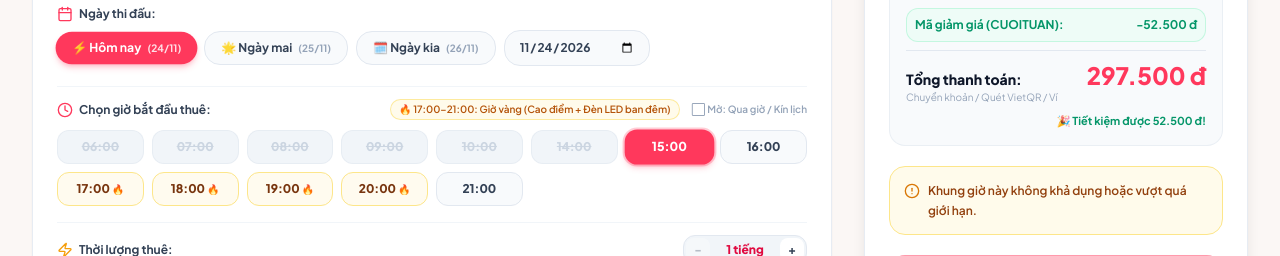
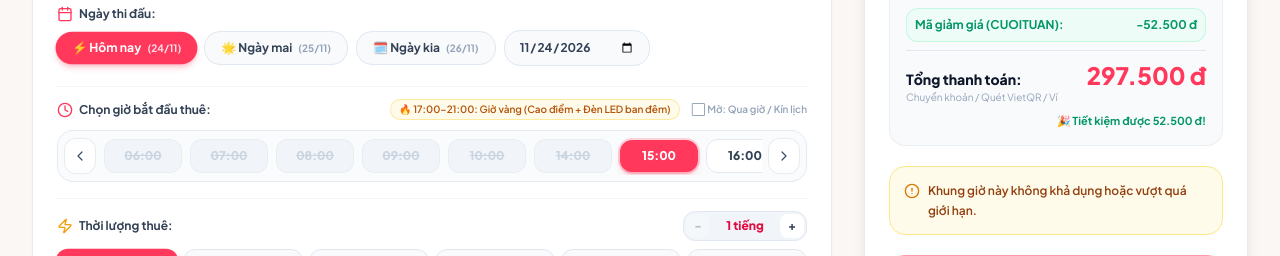
Before and after one commit to dieuiuquinbel/HDV, a React (Vite) app in the folder frontend/: page /san/1 in a window 1280 px wide. Shown: the part 820-1076 px from the top of the page. Built offline with nearby package versions, Linux system fonts and the light colour scheme; no server answers.

Commit message:
feat(ui): chuyen khung chon gio bat dau sang thanh cuon ngang 1 hang gon gang kem nut mui ten

```diff
--- a/frontend/src/trang/TrangChiTietSan.jsx
+++ b/frontend/src/trang/TrangChiTietSan.jsx
@@ -8,7 +8,7 @@
  * 4. Dịch vụ & tiện ích kèm theo theo đúng chuyên môn của từng bộ môn (Bóng đá, Cầu lông, Tennis, Bóng rổ).
  * 5. Bảng tính tiền realtime bên cạnh minh bạch, tự động cập nhật khi đổi loại sân hoặc chọn dịch vụ.
  */
-import React, { useState, useEffect, useMemo } from 'react';
+import React, { useState, useEffect, useMemo, useRef } from 'react';
 import { useParams, useNavigate, useSearchParams } from 'react-router-dom';
 import {
   MapPin,
@@ -25,6 +25,7 @@ import {
   Tag,
   Flame,
   Layers,
+  ChevronLeft,
   ChevronRight,
   Sparkles,
   Star
@@ -217,6 +218,7 @@ export default function TrangChiTietSan({ user: propUser }) {
 
   // State tiện ích kèm theo
   const [selectedAddons, setSelectedAddons] = useState({});
+  const scrollKhungGioRef = useRef(null);
 
   // State thời gian thuê
   const [selectedDate, setSelectedDate] = useState(() => layNgayTheoOffset(0));
@@ -1015,7 +1017,20 @@ export default function TrangChiTietSan({ user: propUser }) {
                     </div>
                   </div>
 
-                  <div className="grid grid-cols-4 sm:grid-cols-6 md:grid-cols-8 gap-2">
+                  <div className="relative flex items-center gap-1.5 bg-slate-50/80 p-1.5 rounded-2xl border border-slate-200/80">
+                    <button
+                      type="button"
+                      onClick={() => scrollKhungGioRef.current?.scrollBy({ left: -240, behavior: 'smooth' })}
+                      aria-label="Cuộn khung giờ sang trái"
+                      className="w-8 h-9 rounded-xl bg-white hover:bg-slate-100 border border-slate-200/80 text-slate-600 flex items-center justify-center shrink-0 transition cursor-pointer shadow-2xs"
+                    >
+                      <ChevronLeft className="w-4 h-4" />
+                    </button>
+
+                    <div
+                      ref={scrollKhungGioRef}
+                      className="flex-1 flex items-center gap-2 overflow-x-auto scroll-smooth py-0.5 px-0.5 [scrollbar-width:none] [&::-webkit-scrollbar]:hidden"
+                    >
                       {DANH_SACH_KHUNG_GIO.map((slot) => {
                         const laQuaKhu = kiemTraGioQuaKhu(selectedDate, slot.value);
                         const prefix = slot.value.slice(0, 5);
@@ -1038,17 +1053,17 @@ export default function TrangChiTietSan({ user: propUser }) {
                                 : daDat
                                   ? 'Khung giờ này đã có người đặt'
                                   : isPeakHour
-                                  ? `${prefix} - Khung giờ vàng`
+                                    ? `${prefix} - Khung giờ vàng (Cao điểm + Đèn LED)`
                                     : `Chọn bắt đầu lúc ${prefix}`
                             }
-                          className={`py-2 px-1.5 rounded-xl text-xs font-black transition relative flex items-center justify-center gap-0.5 ${
+                            className={`shrink-0 min-w-[78px] py-2 px-3 rounded-xl text-xs font-black transition flex items-center justify-center gap-1 ${
                               khongKhaDung
                                 ? 'bg-slate-100 text-slate-300 line-through border border-slate-200/60 cursor-not-allowed'
                                 : isSelected
-                                ? 'bg-brand-600 text-white shadow-md shadow-brand-500/25 ring-2 ring-brand-500/25 scale-[1.03] cursor-pointer'
+                                  ? 'bg-brand-600 text-white shadow-md shadow-brand-500/25 ring-2 ring-brand-500/20 cursor-pointer'
                                   : isPeakHour
-                                  ? 'bg-amber-50/80 hover:bg-amber-100 text-amber-900 border border-amber-200 cursor-pointer'
-                                  : 'bg-slate-50 hover:bg-slate-100 text-slate-700 border border-slate-200 cursor-pointer'
+                                    ? 'bg-amber-50 hover:bg-amber-100 text-amber-900 border border-amber-200 cursor-pointer'
+                                    : 'bg-white hover:bg-slate-100 text-slate-700 border border-slate-200 cursor-pointer'
                             }`}
                           >
                             <span>{prefix}</span>
@@ -1058,6 +1073,16 @@ export default function TrangChiTietSan({ user: propUser }) {
                           </button>
                         );
                       })}
+                    </div>
+
+                    <button
+                      type="button"
+                      onClick={() => scrollKhungGioRef.current?.scrollBy({ left: 240, behavior: 'smooth' })}
+                      aria-label="Cuộn khung giờ sang phải"
+                      className="w-8 h-9 rounded-xl bg-white hover:bg-slate-100 border border-slate-200/80 text-slate-600 flex items-center justify-center shrink-0 transition cursor-pointer shadow-2xs"
+                    >
+                      <ChevronRight className="w-4 h-4" />
+                    </button>
                   </div>
                 </div>
 
```
Lines whose indentation alone changed are shown as unchanged.
